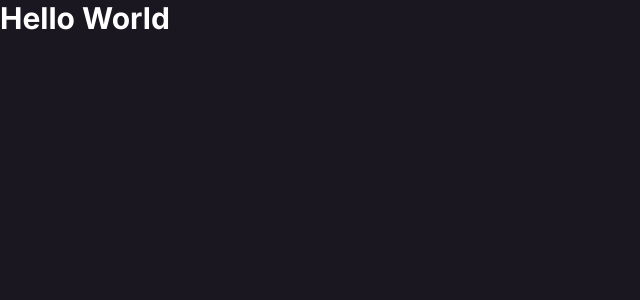
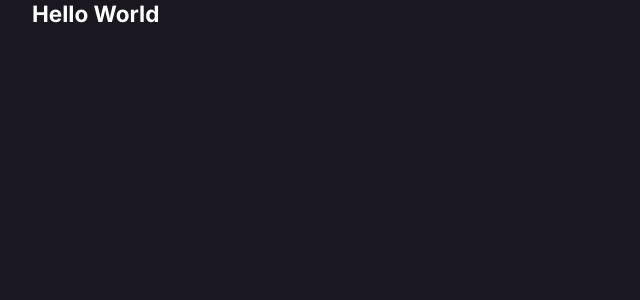
Before and after one commit to GabrielCastilhoV/crypto-marketplace, a Next.js app: page / in a window 1280 px wide. Shown: the top 300 px of the page, without its empty margins (0-640 px from the left). Built offline with nearby package versions, Linux system fonts and the light colour scheme.

Commit message:
feat: add base layout in app

```diff
--- a/src/pages/_app.tsx
+++ b/src/pages/_app.tsx
@@ -1,9 +1,15 @@
-import { AppProps } from 'next/app'
+import type { AppProps } from 'next/app'
+
+import { BaseLayout } from 'layouts'
 import { globalStyles } from 'styles/global'
 
 const MyApp = ({ Component, pageProps }: AppProps) => {
   globalStyles()
-  return <Component {...pageProps} />
+  return (
+    <BaseLayout>
+      <Component {...pageProps} />
+    </BaseLayout>
+  )
 }
 
 export default MyApp
```
